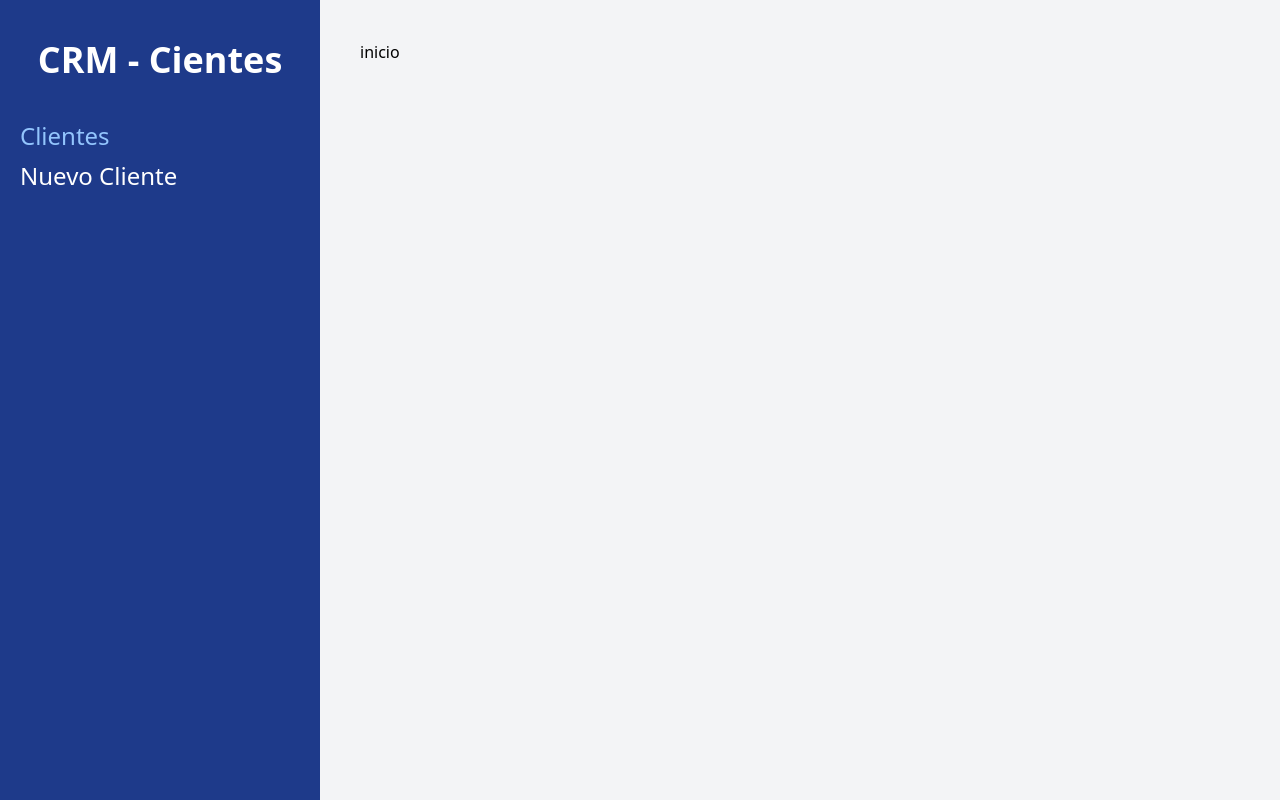
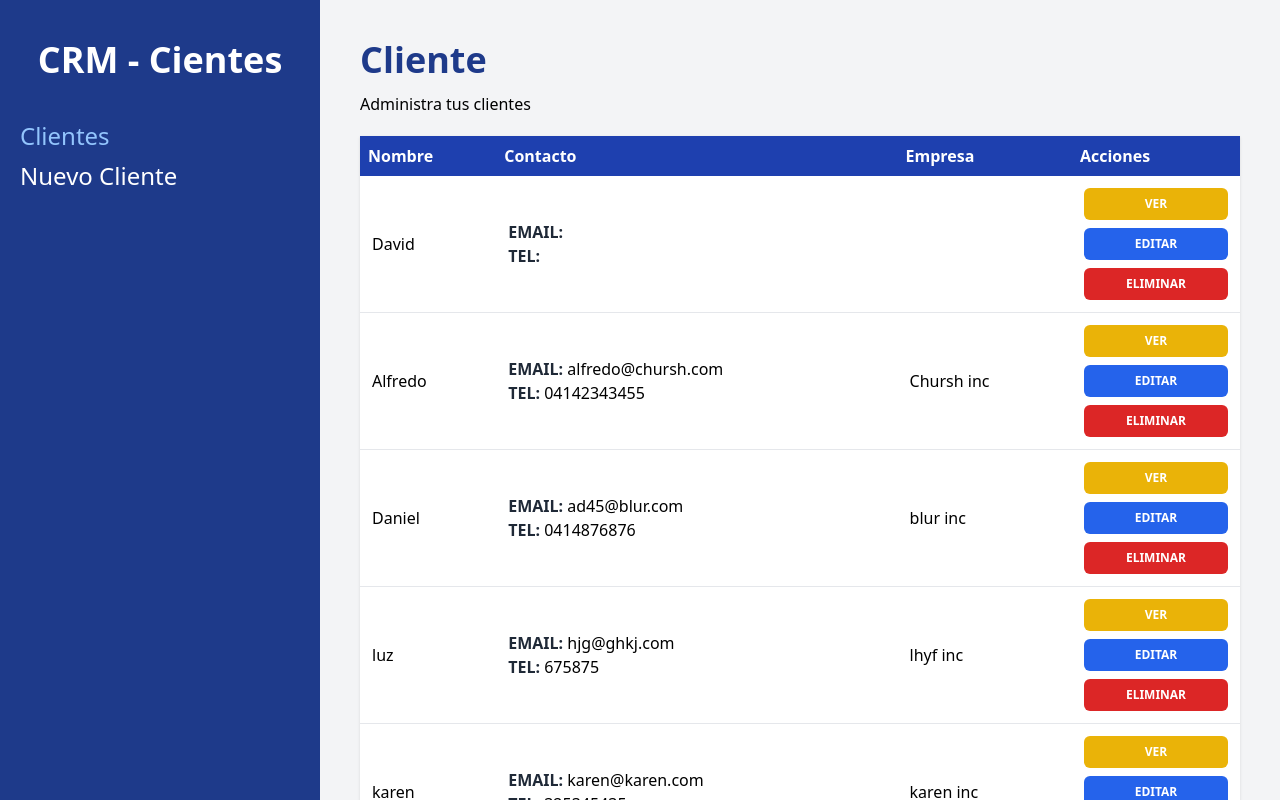
Before and after one commit to david0896/MERN-15apps, a React (Vite) app in the folder Proyectos/administraClientes/: page /Clientes in a window 1280 px wide. Built offline with nearby package versions, Linux system fonts and the light colour scheme; data requests are answered from the project's data file.

Commit message:
Mostrando la informacion de clientes,  configurando pagina para ver un solo cliente

```diff
--- a/Proyectos/administraClientes/src/App.jsx
+++ b/Proyectos/administraClientes/src/App.jsx
@@ -4,6 +4,7 @@ import Layout from './Layout/Layout'
 import Inicio from './Paginas/Inicio'
 import NuevoCliente from './Paginas/NuevoCliente'
 import EditarCliente from './Paginas/EditarCliente'
+import VerCliente from './Paginas/VerCliente'
 
 function App() {
 
@@ -14,6 +15,8 @@ function App() {
             <Route index element={<Inicio/>}/>
             <Route path='Nuevo' element={<NuevoCliente/>}/>
             <Route path='Editar/:id' element={<EditarCliente/>}/>
+            //* ver info cliente por id
+            <Route path=':id' element={<VerCliente/>}/>
           </Route>
       </Routes>
     </BrowserRouter>
--- a/Proyectos/administraClientes/src/Paginas/Inicio.jsx
+++ b/Proyectos/administraClientes/src/Paginas/Inicio.jsx
@@ -1,8 +1,57 @@
-import React from 'react'
+import { useState, useEffect } from 'react'
+import Cliente from '../components/Cliente';
 
 const inicio = () => {
+
+  const [clientes, setClientes] = useState([]);
+
+  useEffect(() => {
+    const obtenerClientesApi = async () => {
+      try {
+        const url = 'http://localhost:4000/clientes';
+        const respuesta = await fetch(url);
+        const resultado = await respuesta.json();
+
+        setClientes(resultado);
+      }catch(e){
+        console.log(`Error atajado ${e}`)
+      }
+    }
+
+    obtenerClientesApi();
+  }, [])
+
+
+
   return (
-    <div>inicio</div>
+    <>
+        <h1
+            className=' font-black text-4xl text-blue-900'
+        >Cliente</h1>
+        <p
+            className='mt-3 '
+        >Administra tus clientes</p>
+
+        <table className='shadow bg-white table-auto w-full mt-5'>
+          <thead className='bg-blue-800 text-white'>
+            <tr className='text-left'>
+              <th className='p-2'>Nombre</th>
+              <th className='p-2'>Contacto</th>
+              <th className='p-2'>Empresa</th>
+              <th className='p-2'>Acciones</th>
+            </tr>
+          </thead>
+          <tbody>
+            {clientes.map(cliente => (
+                <Cliente
+                  key={cliente.id}
+                  cliente={cliente}
+                />
+            ))}
+          </tbody>
+        </table>
+
+    </>
   )
 }
 
--- /dev/null
+++ b/Proyectos/administraClientes/src/Paginas/VerCliente.jsx
@@ -0,0 +1,13 @@
+import {useParams} from 'react-router-dom'
+
+const VerCliente = () => {
+
+    const {id} = useParams();
+    console.log(id)
+
+    return (
+        <div>VerCliente</div>
+    )
+}
+
+export default VerCliente
--- /dev/null
+++ b/Proyectos/administraClientes/src/components/Cliente.jsx
@@ -0,0 +1,43 @@
+import {useNavigate} from 'react-router-dom'
+
+const Cliente = ({cliente}) => {
+
+    const navigate = useNavigate();
+
+    const {nombre, empresa, email, telefono, notas, id} = cliente;
+
+    return (
+        <tr className=' border-b hover:bg-gray-200'>
+            <td className='p-3'>
+                {nombre}
+            </td>
+            <td className='p-3'>
+                <p><span className='text-gray-800 uppercase font-bold'>Email: </span>{email}</p>
+                <p><span className='text-gray-800 uppercase font-bold'>Tel: </span>{telefono}</p>
+            </td>
+            <td className='p-3'>
+                {empresa}
+            </td>
+            <td className='p-3'>
+                <button
+                    type='button'
+                    className='bg-yellow-500 hover:bg-yellow-600 block w-full text-white p-2
+                    font-bold uppercase text-xs rounded-md mb-2'
+                    onClick={()=> navigate(`/Clientes/${id}`)}
+                >Ver</button>
+                <button
+                    type='button'
+                    className='bg-blue-600 hover:bg-blue-700 block w-full text-white p-2
+                    font-bold uppercase text-xs rounded-md mb-2'
+                >Editar</button>
+                <button
+                    type='button'
+                    className='bg-red-600 hover:bg-red-700 block w-full text-white p-2
+                    font-bold uppercase text-xs rounded-md'
+                >Eliminar</button>
+            </td>
+        </tr>
+    )
+}
+
+export default Cliente
```
